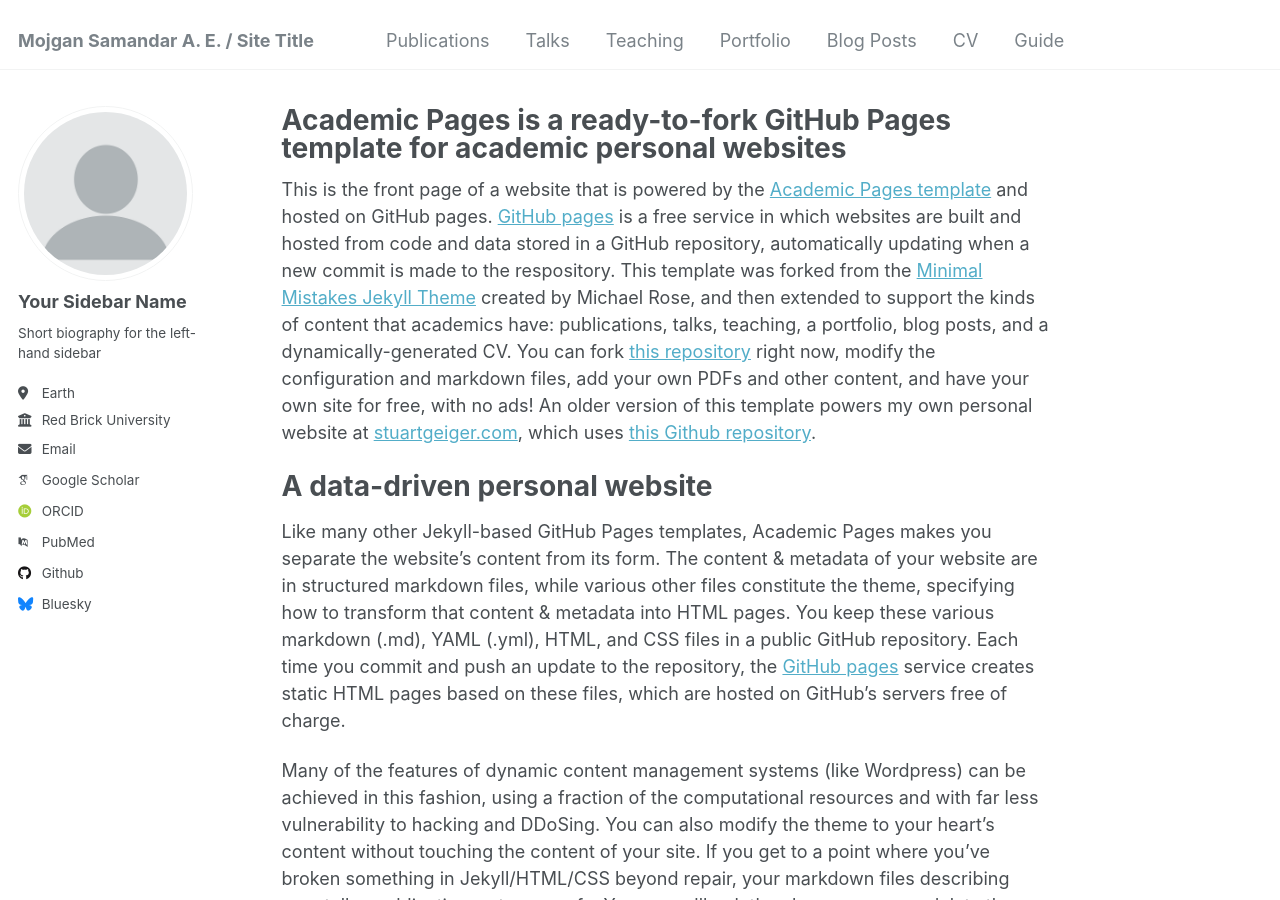
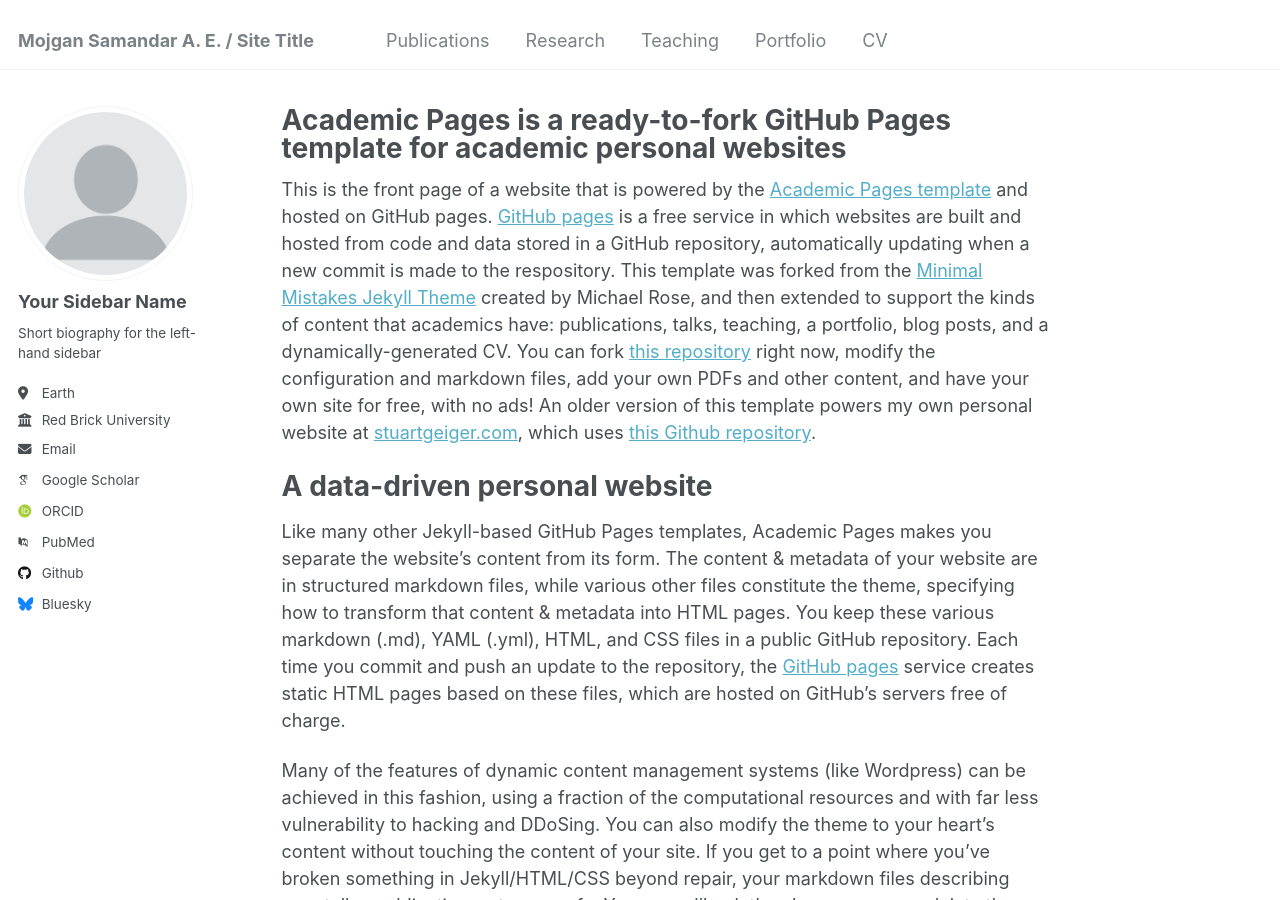
Before and after one commit to samandarali/samandarali1.github.io, a Jekyll site: the page built from _pages/about.md, in a window 1280 px wide and 900 px high. Built offline with Jekyll 4.4.1, drawn with Linux system fonts in a browser that asks for light colours; some web fonts are replaced.

Commit message:
Update navigation.yml

```diff
--- a/_data/navigation.yml
+++ b/_data/navigation.yml
@@ -8,8 +8,8 @@ main:
   - title: "Publications"
     url: /publications/
 
-  - title: "Talks"
-    url: /talks/
+  - title: "Research"
+    url: /Research/
 
   - title: "Teaching"
     url: /teaching/
@@ -17,11 +17,11 @@ main:
   - title: "Portfolio"
     url: /portfolio/
 
-  - title: "Blog Posts"
-    url: /year-archive/
+#  - title: "Blog Posts"
+#    url: /year-archive/
 
   - title: "CV"
     url: /cv/
 
-  - title: "Guide"
-    url: /markdown/
+ # - title: "Guide"
+ #   url: /markdown/
```
